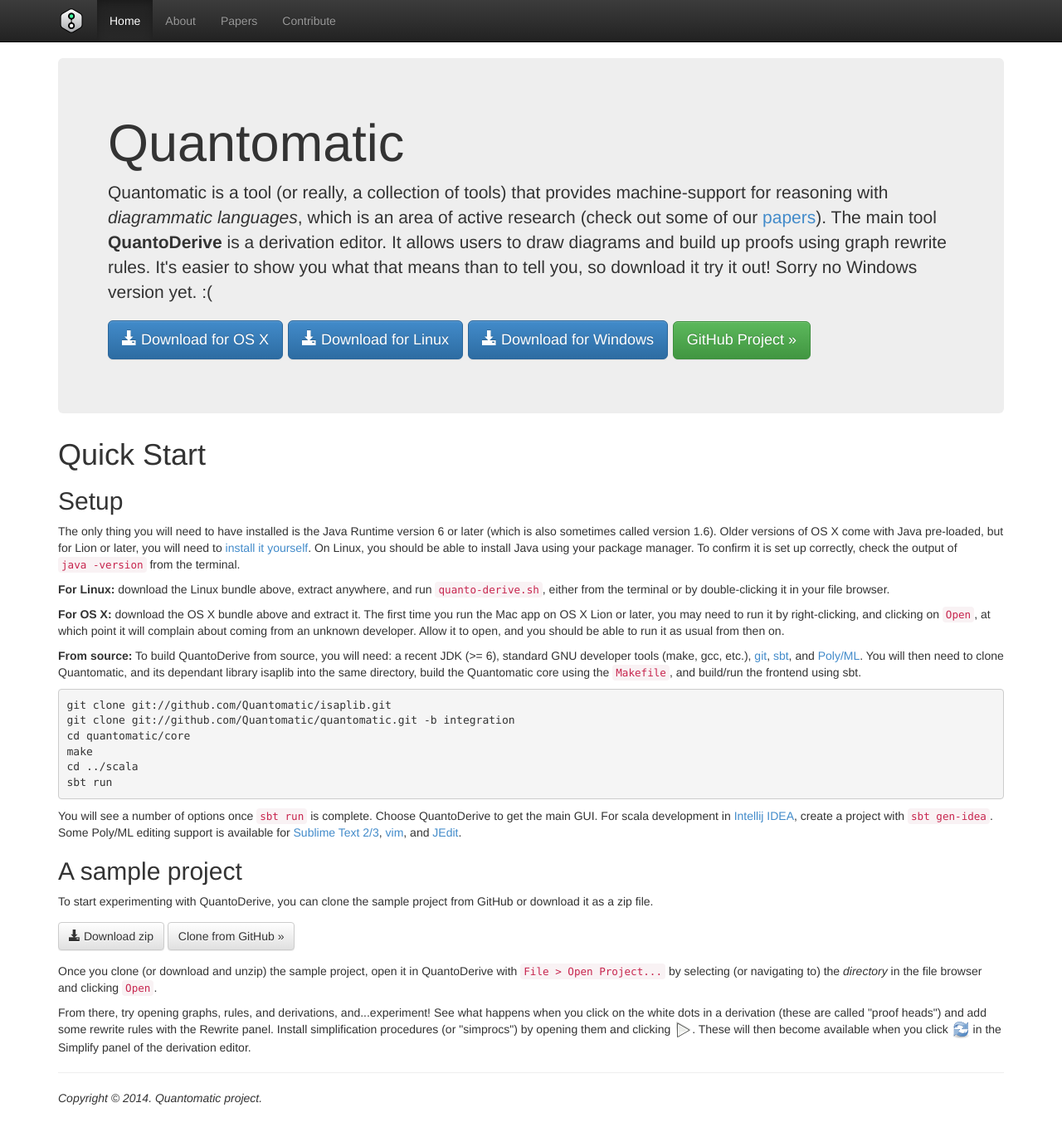
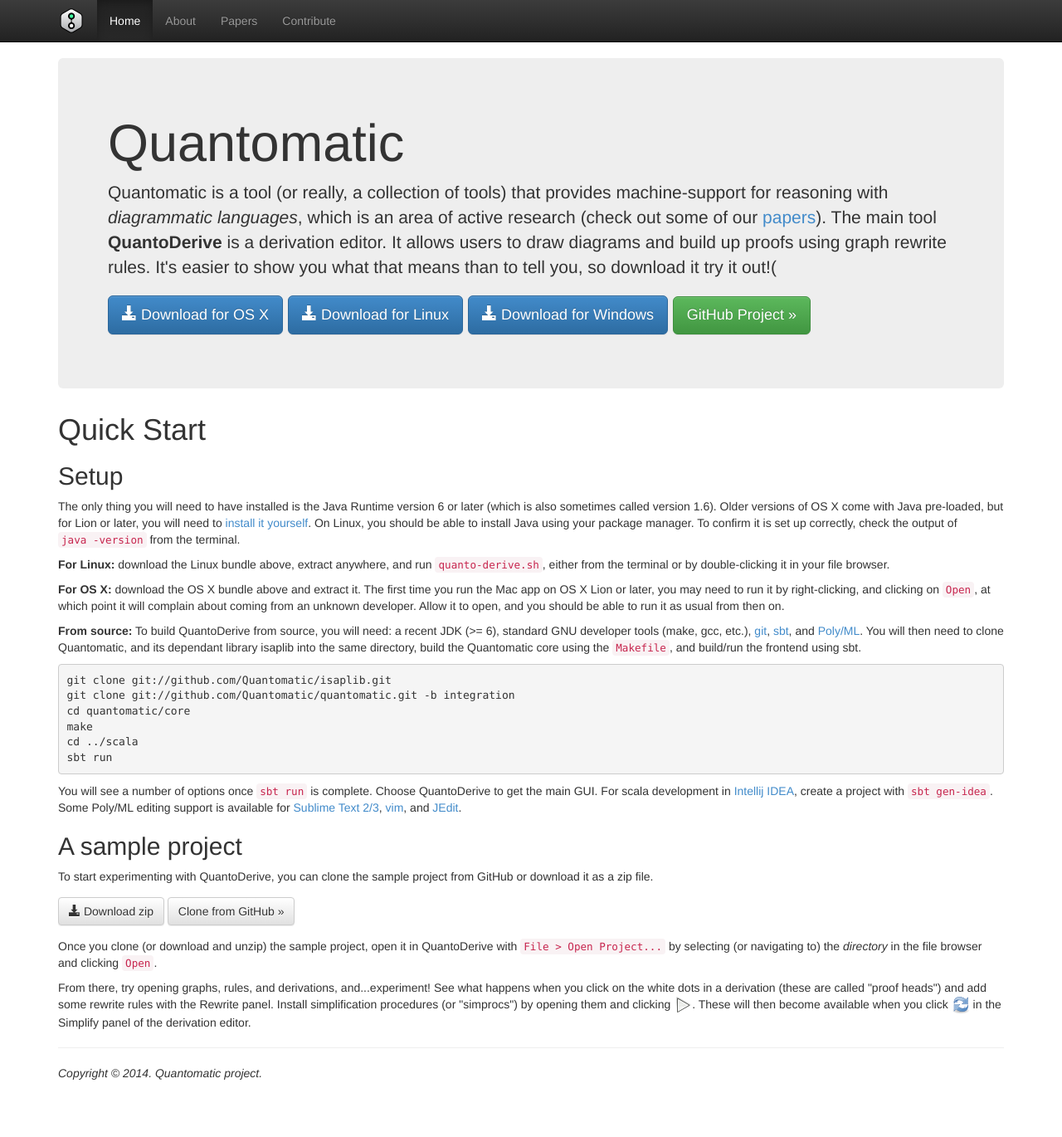
Before and after one commit to zxcalc/Quantomatic.github.io, a Jekyll site: the page built from index.html, in a window 1280 px wide and 1373 px high. Shown: the top 1370 px of the window at 83% size. Built offline with Jekyll 4.4.1, drawn with Linux system fonts in a browser that asks for light colours; nearby versions of some CDN libraries; Markdown is read by kramdown in place of the engine named in the settings.

Commit message:
there is a windows version

```diff
--- a/index.html
+++ b/index.html
@@ -5,7 +5,7 @@
 
 <div class="jumbotron">
   <h1>Quantomatic</h1>
-  <p>Quantomatic is a tool (or really, a collection of tools) that provides machine-support for reasoning with <i>diagrammatic languages</i>, which is an area of active research (check out some of our <a href="papers.html">papers</a>). The main tool <b>QuantoDerive</b> is a derivation editor. It allows users to draw diagrams and build up proofs using graph rewrite rules. It's easier to show you what that means than to tell you, so download it try it out! Sorry no Windows version yet. :(</p>
+  <p>Quantomatic is a tool (or really, a collection of tools) that provides machine-support for reasoning with <i>diagrammatic languages</i>, which is an area of active research (check out some of our <a href="papers.html">papers</a>). The main tool <b>QuantoDerive</b> is a derivation editor. It allows users to draw diagrams and build up proofs using graph rewrite rules. It's easier to show you what that means than to tell you, so download it try it out!(</p>
   <p style="line-height: 2.5em">
   <a href="https://github.com/Quantomatic/quantomatic/releases/download/derive-v0.1.0/QuantoDerive-osx.zip" class="btn btn-primary btn-lg" role="button"><span class="glyphicon glyphicon-download-alt"></span> Download for OS X</a>
   <a href="https://github.com/Quantomatic/quantomatic/releases/download/derive-v0.1.0/QuantoDerive-linux.tar.gz" class="btn btn-primary btn-lg" role="button"><span class="glyphicon glyphicon-download-alt"></span> Download for Linux</a>
```
